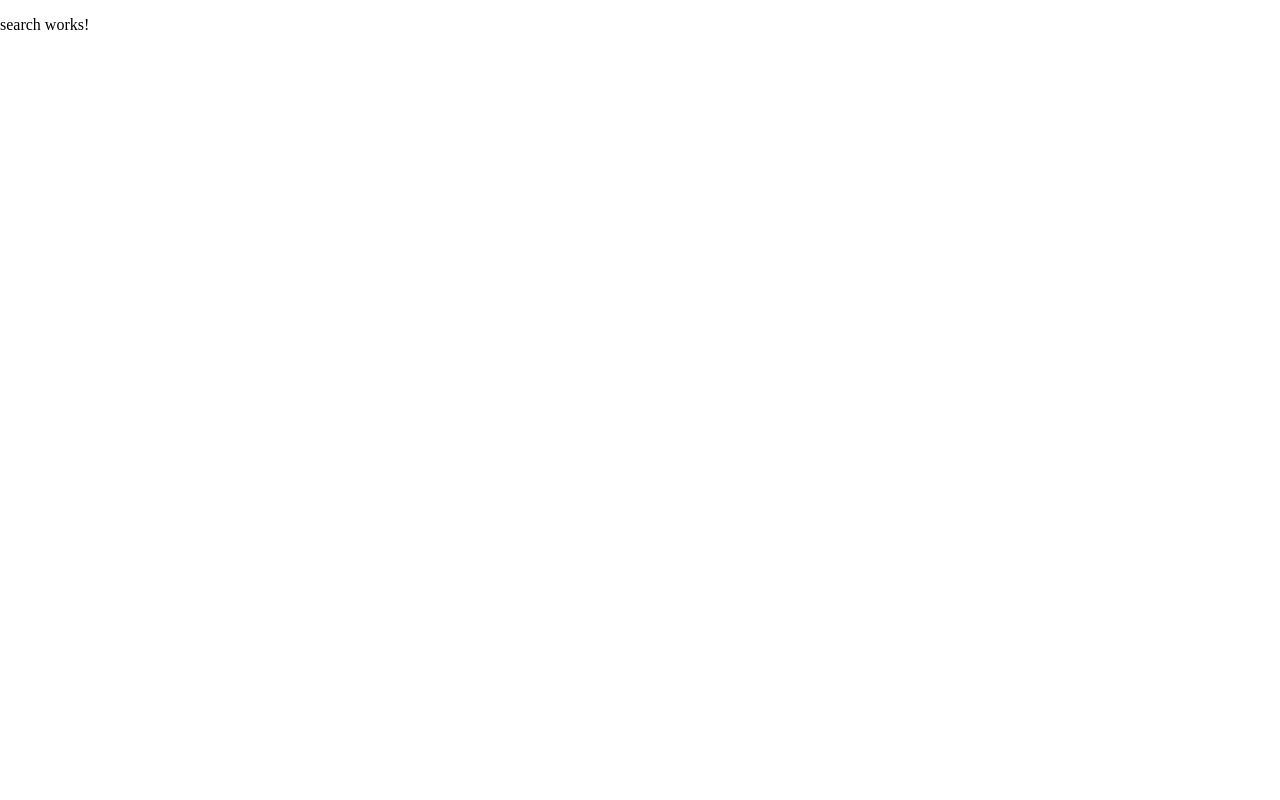
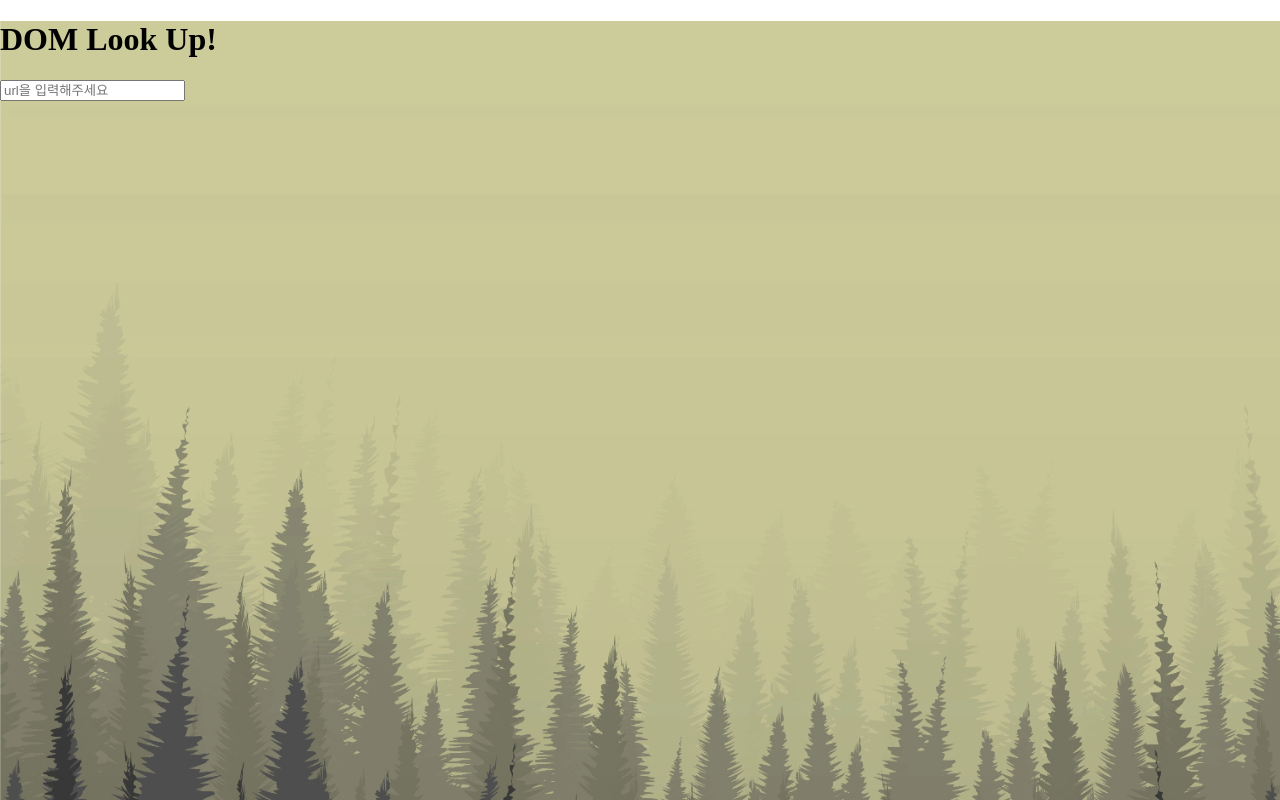
Before and after one commit to 0jaaack/dom-look-up, an Angular app: page / in a window 1280 px wide. Built offline with nearby package versions, Linux system fonts and the light colour scheme.

Commit message:
[Static] search component static markup

```diff
--- a/src/app/search/search.component.css
+++ b/src/app/search/search.component.css
@@ -0,0 +1,21 @@
+.container {
+  position: relative;
+  width: 100%;
+  height: 100%;
+}
+
+.background-image {
+  position: absolute;
+  top: 0;
+  left: 0;
+  width: 100%;
+  height: 100%;
+  min-width: 1700px;
+  min-height: 1200px;
+  z-index: -1;
+}
+
+.background-image > img {
+  width: 100%;
+  height: 100%;
+}
--- a/src/app/search/search.component.html
+++ b/src/app/search/search.component.html
@@ -1 +1,10 @@
-<p>search works!</p>
+<div class="container">
+  <div class="background-image">
+    <img
+      src="../../assets/background.webp"
+      alt="background-forest"
+    />
+  </div>
+  <h1>DOM Look Up!</h1>
+  <input type="text" placeholder="url을 입력해주세요">
+</div>
```
Also changed, not shown: src/assets/background.webp (added).
